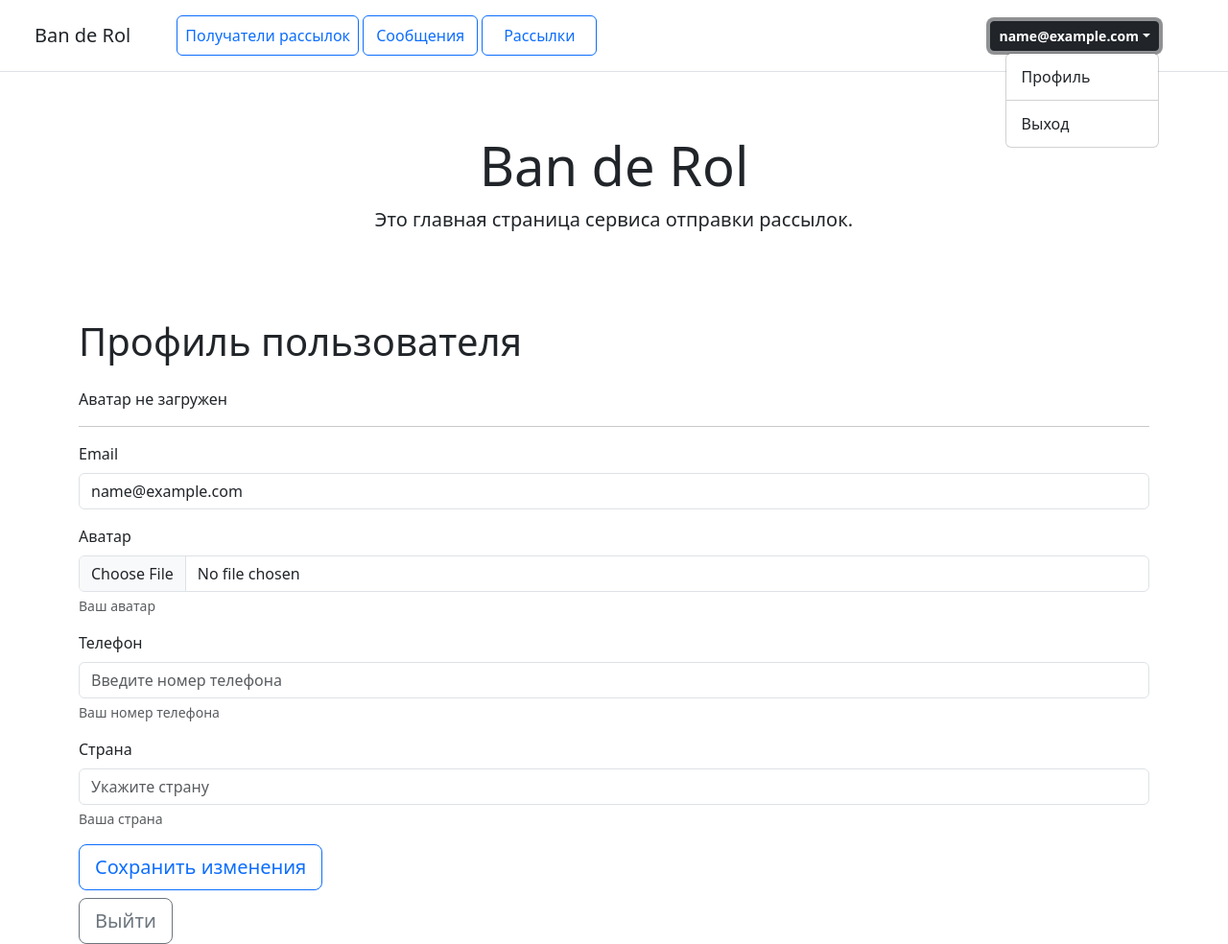
After one commit to Mikhailkulish/banderol, a Django app: page /users/update/1/ in a window 1280 px wide, after a click that opens the changed part. The commit adds this page. Shown: the whole page at 96% size. Run offline with Django 5.2, Linux system fonts and the light colour scheme; the visitor is signed in with stand-in values (Sample User, id 1); some libraries are stand-ins or nearby versions.

Commit message:
add authentication users

```diff
--- a/config/settings.py
+++ b/config/settings.py
@@ -109,6 +109,10 @@ MEDIA_ROOT = os.path.join(BASE_DIR, 'media')
 
 AUTH_USER_MODEL = 'users.User'
 
+LOGIN_REDIRECT_URL = 'main:main'
+LOGOUT_REDIRECT_URL = 'main:main'
+LOGIN_URL = 'users:login'
+
 EMAIL_BACKEND = 'django.core.mail.backends.smtp.EmailBackend'
 EMAIL_HOST = 'smtp.yandex.ru'
 EMAIL_PORT = 465
--- a/config/urls.py
+++ b/config/urls.py
@@ -9,6 +9,7 @@ urlpatterns = [
     path('recipients/', include('recipients.urls', namespace='recipient')),
     path('message/', include('messages_app.urls', namespace='message')),
     path('mailings/', include('mailings.urls', namespace='mailings')),
+    path('users/', include('users.urls', namespace='users')),
 ]
 
 if settings.DEBUG:
--- a/main/templates/main/base.html
+++ b/main/templates/main/base.html
@@ -1,4 +1,5 @@
 {% load static %}
+{% load my_tags %}
 <!doctype html>
 <html lang="en">
 <head>
@@ -20,13 +21,7 @@
           </div>
         </div>
 
-        <div class="col-3 d-flex align-items-center justify-content-center h-100">
-            <div class="dropdown">
-                <button class="btn btn-sm btn-outline-dark dropdown-toggle d-flex align-items-center"
-                        type="button" data-bs-toggle="dropdown" aria-expanded="false">
-                </button>
-            </div>
-        </div>
+        {% include 'users/includes/auth.html' %}
 
     </div>
 </div>
--- /dev/null
+++ b/users/templates/users/includes/auth.html
@@ -0,0 +1,45 @@
+{% load my_tags %}
+
+<div class="col-3 d-flex align-items-center justify-content-center h-100">
+    <div class="dropdown">
+        <button class="btn btn-sm btn-outline-dark dropdown-toggle d-flex align-items-center"
+                type="button" data-bs-toggle="dropdown" aria-expanded="false">
+            {% if user.is_authenticated %}
+            {% if user.avatar %}
+            <img src="{{ user.avatar|media_filter }}" alt="Аватар"
+                 class="rounded-circle me-2" width="30" height="30">
+            {% endif %}
+            <span class="fw-bold">{{ user.email }}</span>
+            {% else %}
+            <span class="fw-bold">Гость</span>
+            {% endif %}
+        </button>
+
+        {% if user.is_authenticated %}
+        <ul class="dropdown-menu dropdown-menu-end">
+            <li>
+                <a class="dropdown-item" href="{% url 'users:update' user.pk %}">
+                    Профиль
+                </a>
+            </li>
+            <li>
+                <hr class="dropdown-divider">
+            </li>
+            <li>
+                <form method="post" action="{% url 'users:logout' %}">
+                    {% csrf_token %}
+                    <button type="submit" class="dropdown-item">Выход</button>
+                </form>
+            </li>
+        </ul>
+        {% else %}
+        <ul class="dropdown-menu dropdown-menu-end">
+            <li><a class="dropdown-item" href="{% url 'users:login' %}">Вход</a></li>
+            <li>
+                <hr class="dropdown-divider">
+            </li>
+            <li><a class="dropdown-item" href="{% url 'users:register' %}">Регистрация</a></li>
+        </ul>
+        {% endif %}
+    </div>
+</div>
--- /dev/null
+++ b/users/templates/users/profile.html
@@ -0,0 +1,35 @@
+{% extends 'main/base.html' %}
+{% load my_tags %}
+{% block title %}Профиль пользователя{% endblock %}
+
+{% block content %}
+<h1 class="mt-5 mb-4">Профиль пользователя</h1>
+{% if object.avatar %}
+    <p>Текущий аватар:</p>
+    <img src="{{ object.avatar.url }}" alt="{{ object.email }}"
+         style="max-width: 300px; border-radius: 8px;">
+{% else %}
+    <p>Аватар не загружен</p>
+{% endif %}
+<hr>
+<form method="post" enctype="multipart/form-data">
+    {% csrf_token %}
+    {% for field in form %}
+        <div class="mb-3">
+            <label for="{{ field.id_for_label }}" class="form-label">{{ field.label }}</label>
+            {{ field }}
+            {% if field.help_text %}
+                <div class="form-text">{{ field.help_text }}</div>
+            {% endif %}
+            {% for error in field.errors %}
+                <div class="text-danger small">{{ error }}</div>
+            {% endfor %}
+        </div>
+    {% endfor %}
+    <button type="submit" class="btn btn-lg btn-outline-primary">Сохранить изменения</button>
+</form>
+<form method="post" action="{% url 'users:logout' %}" class="mt-2">
+    {% csrf_token %}
+    <button type="submit" class="btn btn-lg btn-outline-secondary">Выйти</button>
+</form>
+{% endblock %}
```
Also changed, not shown: mailings/templates/mailings/base.html (+2 -7 lines), messages_app/templates/messages_app/base.html (+2 -7 lines), recipients/templates/recipients/base.html (+2 -7 lines), users/templates/users/user_form.html (added, +21 -0 lines), users/templatetags/my_tags.py (added, +10 -0 lines), media/users/avatars/my_photo.png (added), users/templatetags/__init__.py (added).
